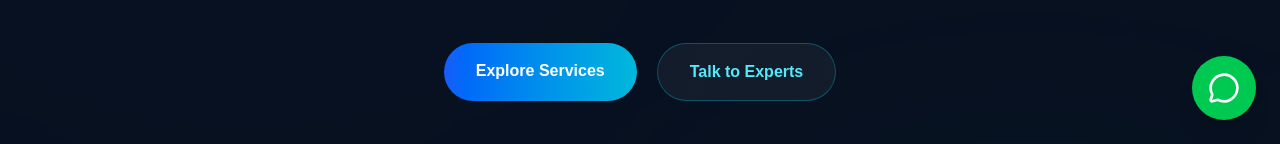
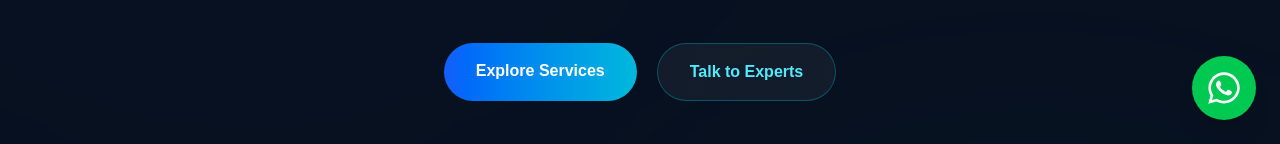
Before and after one commit to itetechsolutions17/ITE-Tech, a Next.js app: page / in a window 1280 px wide. Shown: the part 656-800 px from the top of the page. Built offline with nearby package versions, Linux system fonts and the light colour scheme.

Commit message:
WhatsApp Button Add

```diff
--- a/components/WhatsAppButton.tsx
+++ b/components/WhatsAppButton.tsx
@@ -1,6 +1,6 @@
 "use client";
 
-import { MessageCircle } from "lucide-react";
+import { FaWhatsapp } from "react-icons/fa";
 
 export default function WhatsAppButton() {
   return (
@@ -25,10 +25,7 @@ export default function WhatsAppButton() {
         transition-all duration-300
       "
     >
-      <MessageCircle
-        size={28}
-        className="text-white md:w-8 md:h-8"
-      />
+      <FaWhatsapp className="text-white text-4xl" />
     </a>
   );
 }
--- a/package.json
+++ b/package.json
@@ -15,7 +15,8 @@
     "next": "16.2.4",
     "postcss": "^8.5.10",
     "react": "19.2.4",
-    "react-dom": "19.2.4"
+    "react-dom": "19.2.4",
+    "react-icons": "^5.6.0"
   },
   "devDependencies": {
     "@tailwindcss/postcss": "^4",
```
Also changed, not shown: 1 other file (tests, documents, lock files or other folders).
